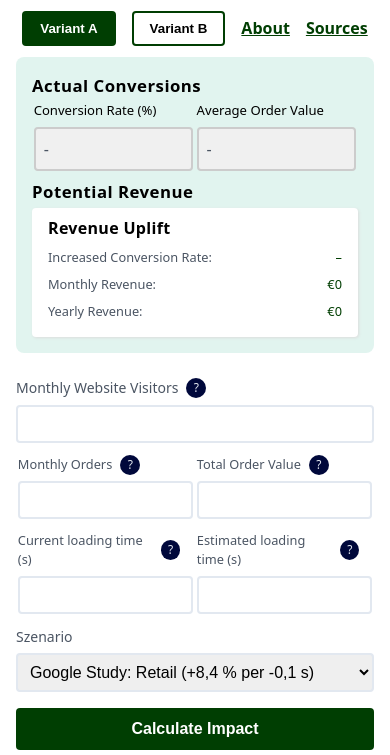
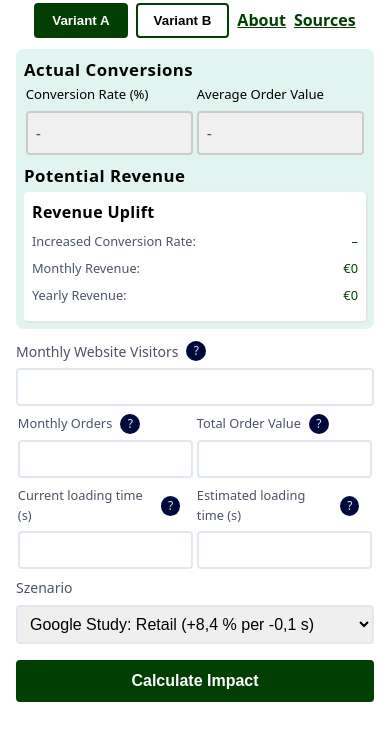
Before and after one commit to web-vision/pagespeed-impact, a plain HTML site: page public/index.html in a window 390 px wide. Shown: the part 74-829 px from the top of the page. Drawn offline with Linux system fonts and the light colour scheme; a script that the page names is missing.

Commit message:
[TASK] Reduce spacing for mobile

```diff
--- a/public/styles.css
+++ b/public/styles.css
@@ -574,3 +574,18 @@ footer {
   min-width: 200px;
 }
 .faq-question {font-weight:bold}
+
+@media screen and (max-width: 575px) {
+  .tab-header,
+  .input-section,
+  .card-header-wrapper {
+    gap: 0.5rem;
+  }
+  .results-card,
+  .results-section {
+    padding: 0.5rem;
+  }
+  .results-section {
+    margin-bottom: 0;
+  }
+}
```
